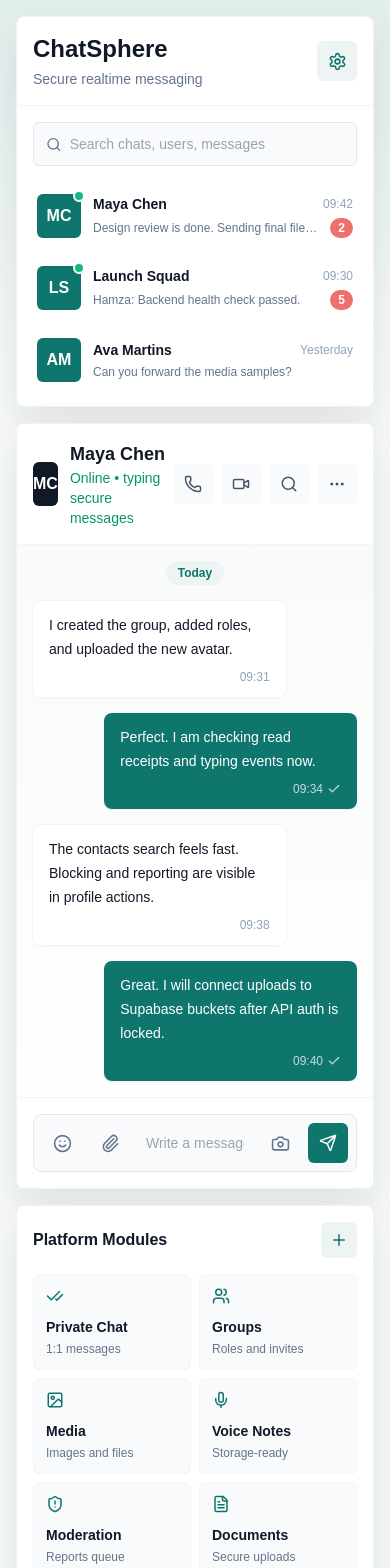
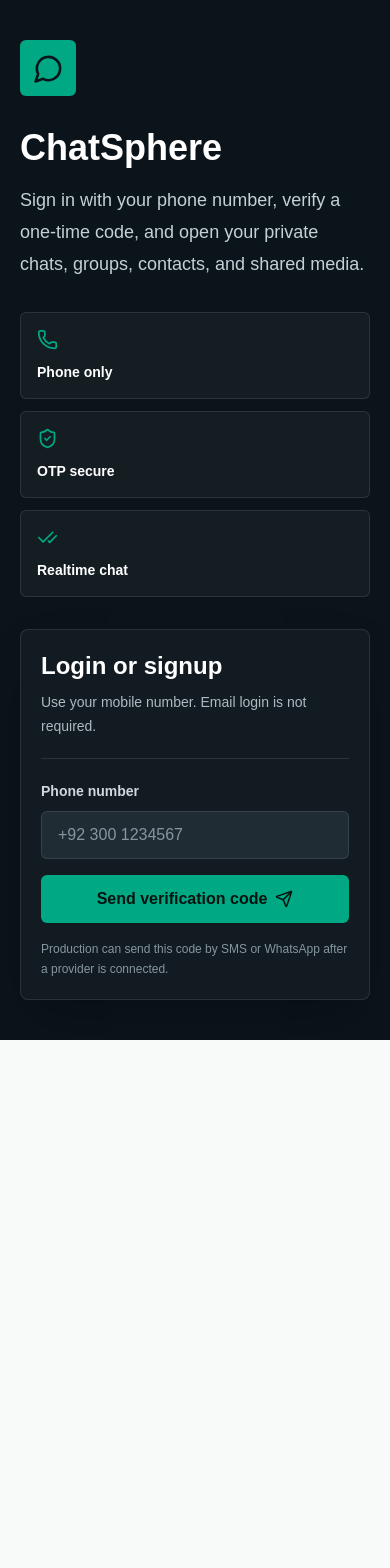
Before and after one commit to Mohsan2117/ChatSphere, a Next.js app in the folder frontend/: page / in a window 390 px wide. Shown: the top 1568 px of the page. After the commit the page ends 1040 px from the top, so only its background shows below. Built offline with nearby package versions, Linux system fonts and the light colour scheme.

Commit message:
Add phone login chat interface

```diff
--- a/frontend/src/components/AppShell.tsx
+++ b/frontend/src/components/AppShell.tsx
@@ -1,61 +1,204 @@
 "use client";
 
+import { FormEvent, useEffect, useMemo, useState } from "react";
 import {
-  Bell,
-  Camera,
-  Check,
-  ChevronDown,
-  MoreHorizontal,
+  CheckCheck,
+  FileText,
+  Image,
+  Loader2,
+  LogOut,
+  MessageCircle,
+  MoreVertical,
   Paperclip,
   Phone,
   Plus,
   Search,
   Send,
-  Settings,
-  Shield,
+  ShieldCheck,
   Smile,
   UserPlus,
-  Video
+  Users
 } from "lucide-react";
-import { chats, contacts, events, health, messages, modules } from "@/lib/data";
+import { chats, emptyContacts, messages } from "@/lib/data";
+
+type AuthStep = "phone" | "otp";
 
 export function AppShell() {
+  const [isAuthed, setIsAuthed] = useState(false);
+  const [authStep, setAuthStep] = useState<AuthStep>("phone");
+  const [phone, setPhone] = useState("");
+  const [otp, setOtp] = useState("");
+  const [selectedChatId, setSelectedChatId] = useState(chats[0]?.id ?? "");
+  const [hasMessages] = useState(true);
+
+  const selectedChat = useMemo(() => chats.find((chat) => chat.id === selectedChatId) ?? chats[0], [selectedChatId]);
+
+  useEffect(() => {
+    setIsAuthed(window.localStorage.getItem("chatsphere-auth") === "true");
+  }, []);
+
+  function requestCode(event: FormEvent<HTMLFormElement>) {
+    event.preventDefault();
+    if (phone.trim().length < 8) return;
+    setAuthStep("otp");
+  }
+
+  function verifyCode(event: FormEvent<HTMLFormElement>) {
+    event.preventDefault();
+    if (otp.trim().length < 4) return;
+    window.localStorage.setItem("chatsphere-auth", "true");
+    setIsAuthed(true);
+  }
+
+  function logout() {
+    window.localStorage.removeItem("chatsphere-auth");
+    setIsAuthed(false);
+    setAuthStep("phone");
+    setOtp("");
+  }
+
+  if (!isAuthed) {
     return (
-    <main className="min-h-screen px-4 py-4 text-ink sm:px-6 lg:px-8">
-      <section className="mx-auto grid max-w-7xl gap-4 lg:grid-cols-[320px_minmax(0,1fr)_300px]">
-        <aside className="overflow-hidden rounded-lg border border-black/5 bg-white shadow-panel">
-          <div className="flex items-center justify-between border-b border-slate-100 px-4 py-4">
-            <div>
-              <h1 className="text-2xl font-bold tracking-normal">ChatSphere</h1>
-              <p className="mt-1 text-sm text-slate-500">Secure realtime messaging</p>
+      <main className="min-h-screen bg-[#0b141a] text-white">
+        <section className="mx-auto grid min-h-screen max-w-6xl items-center gap-8 px-5 py-10 lg:grid-cols-[1fr_420px]">
+          <div className="max-w-2xl">
+            <div className="flex h-14 w-14 items-center justify-center rounded-md bg-[#00a884] text-[#0b141a]">
+              <MessageCircle size={31} />
             </div>
-            <button aria-label="Open settings" className="grid h-10 w-10 place-items-center rounded-md bg-mist text-lagoon">
-              <Settings size={19} />
+            <h1 className="mt-8 text-4xl font-bold tracking-normal sm:text-5xl">ChatSphere</h1>
+            <p className="mt-4 max-w-xl text-lg leading-8 text-[#c3d0d6]">
+              Sign in with your phone number, verify a one-time code, and open your private chats, groups, contacts, and shared media.
+            </p>
+            <div className="mt-8 grid max-w-xl gap-3 sm:grid-cols-3">
+              {[
+                ["Phone only", Phone],
+                ["OTP secure", ShieldCheck],
+                ["Realtime chat", CheckCheck]
+              ].map(([label, Icon]) => (
+                <div key={label as string} className="rounded-md border border-white/10 bg-white/[0.04] p-4">
+                  <Icon className="text-[#00a884]" size={21} />
+                  <div className="mt-3 text-sm font-bold">{label as string}</div>
+                </div>
+              ))}
+            </div>
+          </div>
+
+          <div className="rounded-lg border border-white/10 bg-[#111b21] p-5 shadow-2xl">
+            <div className="border-b border-white/10 pb-5">
+              <h2 className="text-2xl font-bold">{authStep === "phone" ? "Login or signup" : "Enter code"}</h2>
+              <p className="mt-2 text-sm leading-6 text-[#aebac1]">
+                {authStep === "phone"
+                  ? "Use your mobile number. Email login is not required."
+                  : `We sent a demo verification code to ${phone}.`}
+              </p>
+            </div>
+
+            {authStep === "phone" ? (
+              <form className="mt-5 space-y-4" onSubmit={requestCode}>
+                <label className="block">
+                  <span className="text-sm font-semibold text-[#d1d7db]">Phone number</span>
+                  <input
+                    value={phone}
+                    onChange={(event) => setPhone(event.target.value)}
+                    className="mt-2 h-12 w-full rounded-md border border-white/10 bg-[#202c33] px-4 text-white outline-none placeholder:text-[#8696a0]"
+                    placeholder="+92 300 1234567"
+                    inputMode="tel"
+                  />
+                </label>
+                <button className="flex h-12 w-full items-center justify-center gap-2 rounded-md bg-[#00a884] font-bold text-[#06130f]">
+                  Send verification code
+                  <Send size={18} />
+                </button>
+                <p className="text-xs leading-5 text-[#8696a0]">
+                  Production can send this code by SMS or WhatsApp after a provider is connected.
+                </p>
+              </form>
+            ) : (
+              <form className="mt-5 space-y-4" onSubmit={verifyCode}>
+                <label className="block">
+                  <span className="text-sm font-semibold text-[#d1d7db]">Verification code</span>
+                  <input
+                    value={otp}
+                    onChange={(event) => setOtp(event.target.value)}
+                    className="mt-2 h-12 w-full rounded-md border border-white/10 bg-[#202c33] px-4 text-white outline-none placeholder:text-[#8696a0]"
+                    placeholder="123456"
+                    inputMode="numeric"
+                  />
+                </label>
+                <button className="flex h-12 w-full items-center justify-center gap-2 rounded-md bg-[#00a884] font-bold text-[#06130f]">
+                  Verify and continue
+                  <Loader2 size={18} />
+                </button>
+                <button type="button" onClick={() => setAuthStep("phone")} className="h-11 w-full rounded-md border border-white/10 text-sm font-bold text-[#d1d7db]">
+                  Change phone number
+                </button>
+              </form>
+            )}
+          </div>
+        </section>
+      </main>
+    );
+  }
+
+  return (
+    <main className="min-h-screen bg-[#111b21] text-[#e9edef]">
+      <section className="grid min-h-screen lg:grid-cols-[505px_minmax(0,1fr)]">
+        <aside className="border-r border-[#313d45] bg-[#111b21]">
+          <header className="flex items-center justify-between px-7 py-7">
+            <h1 className="text-3xl font-bold tracking-normal">Chats</h1>
+            <div className="flex items-center gap-5 text-[#d1d7db]">
+              <button aria-label="New chat" className="hover:text-white">
+                <Plus size={25} />
+              </button>
+              <button aria-label="Logout" className="hover:text-white" onClick={logout}>
+                <LogOut size={22} />
+              </button>
+              <button aria-label="More options" className="hover:text-white">
+                <MoreVertical size={25} />
               </button>
             </div>
+          </header>
 
-          <div className="p-4">
-            <label className="flex h-11 items-center gap-2 rounded-md border border-slate-200 bg-slate-50 px-3 text-sm text-slate-500">
-              <Search size={17} />
-              <input className="w-full bg-transparent text-ink outline-none" placeholder="Search chats, users, messages" />
+          <div className="px-7">
+            <label className="flex h-14 items-center gap-4 rounded-full bg-[#2a3942] px-5 text-[#aebac1]">
+              <Search size={24} />
+              <input className="w-full bg-transparent text-lg outline-none placeholder:text-[#aebac1]" placeholder="Search or start a new chat" />
             </label>
           </div>
 
-          <div className="space-y-1 px-2 pb-3">
-            {chats.map((chat) => (
-              <button key={chat.id} className="flex w-full items-center gap-3 rounded-md px-3 py-3 text-left hover:bg-mist">
-                <span className="relative grid h-11 w-11 shrink-0 place-items-center rounded-md bg-lagoon font-bold text-white">
+          <div className="flex gap-2 px-7 py-4">
+            {["All", "Unread", "Favourites"].map((filter, index) => (
+              <button
+                key={filter}
+                className={`rounded-full border px-4 py-2 text-lg font-semibold ${
+                  index === 0 ? "border-[#0b6b56] bg-[#0b3b31] text-[#98ffd4]" : "border-[#2a3942] text-[#aebac1]"
+                }`}
+              >
+                {filter}
+              </button>
+            ))}
+          </div>
+
+          <div className="h-[calc(100vh-188px)] overflow-y-auto px-3 pb-5">
+            {(hasMessages ? chats : emptyContacts).map((chat) => (
+              <button
+                key={chat.id}
+                onClick={() => setSelectedChatId(chat.id)}
+                className={`flex w-full items-center gap-5 rounded-lg px-5 py-4 text-left ${
+                  selectedChatId === chat.id ? "ring-2 ring-[#00a884]" : "hover:bg-[#202c33]"
+                }`}
+              >
+                <span className={`grid h-16 w-16 shrink-0 place-items-center rounded-full ${chat.color} text-xl font-bold text-white`}>
                   {chat.avatar}
-                  {chat.online ? <span className="absolute -right-1 -top-1 h-3 w-3 rounded-full border-2 border-white bg-emerald-500" /> : null}
                 </span>
                 <span className="min-w-0 flex-1">
-                  <span className="flex items-center justify-between gap-2">
-                    <strong className="truncate text-sm">{chat.name}</strong>
-                    <span className="text-xs text-slate-400">{chat.time}</span>
+                  <span className="flex items-center justify-between gap-3">
+                    <strong className="truncate text-xl">{chat.name}</strong>
+                    <span className="text-sm font-semibold text-[#aebac1]">{chat.time}</span>
                   </span>
-                  <span className="mt-1 flex items-center justify-between gap-2">
-                    <span className="truncate text-xs text-slate-500">{chat.preview}</span>
-                    {chat.unread ? <span className="rounded-full bg-coral px-2 py-0.5 text-xs font-bold text-white">{chat.unread}</span> : null}
+                  <span className="mt-2 flex items-center justify-between gap-3">
+                    <span className="truncate text-lg text-[#aebac1]">{chat.preview}</span>
+                    {chat.unread ? <span className="rounded-full bg-[#00a884] px-2 py-0.5 text-xs font-bold text-[#06130f]">{chat.unread}</span> : null}
                   </span>
                 </span>
               </button>
@@ -63,136 +206,71 @@ export function AppShell() {
           </div>
         </aside>
 
-        <section className="overflow-hidden rounded-lg border border-black/5 bg-white shadow-panel">
-          <header className="flex items-center justify-between border-b border-slate-100 px-4 py-4">
-            <div className="flex items-center gap-3">
-              <div className="grid h-11 w-11 place-items-center rounded-md bg-ink font-bold text-white">MC</div>
-              <div>
-                <h2 className="text-lg font-bold">Maya Chen</h2>
-                <p className="text-sm text-emerald-600">Online • typing secure messages</p>
+        <section className="flex min-h-screen flex-col bg-[#0b141a]">
+          {selectedChat ? (
+            <>
+              <header className="flex h-[77px] items-center justify-between border-b border-[#202c33] bg-[#202c33] px-6">
+                <div className="flex min-w-0 items-center gap-4">
+                  <span className={`grid h-12 w-12 place-items-center rounded-full ${selectedChat.color} font-bold text-white`}>{selectedChat.avatar}</span>
+                  <div className="min-w-0">
+                    <h2 className="truncate text-xl font-bold">{selectedChat.name}</h2>
+                    <p className="text-sm text-[#aebac1]">{selectedChat.online ? "online" : "last seen recently"}</p>
                   </div>
                 </div>
-            <div className="flex items-center gap-2">
-              {[Phone, Video, Search, MoreHorizontal].map((Icon, index) => (
-                <button key={index} className="grid h-10 w-10 place-items-center rounded-md bg-slate-50 text-slate-600 hover:bg-mist" aria-label="Conversation action">
-                  <Icon size={18} />
-                </button>
-              ))}
+                <div className="flex items-center gap-6 text-[#d1d7db]">
+                  <Search size={24} />
+                  <MoreVertical size={24} />
                 </div>
               </header>
 
-          <div className="flex min-h-[560px] flex-col bg-[linear-gradient(180deg,#f8fbfa,#ffffff)]">
-            <div className="flex-1 space-y-4 overflow-hidden p-4 sm:p-6">
-              <div className="mx-auto w-fit rounded-full bg-mist px-3 py-1 text-xs font-semibold text-lagoon">Today</div>
+              <div className="flex-1 space-y-4 overflow-y-auto px-6 py-6">
+                <div className="mx-auto w-fit rounded-md bg-[#182229] px-3 py-2 text-sm text-[#aebac1]">Today</div>
                 {messages.map((message) => (
                   <div key={message.id} className={`flex ${message.mine ? "justify-end" : "justify-start"}`}>
-                  <div className={`max-w-[78%] rounded-lg px-4 py-3 shadow-sm ${message.mine ? "bg-lagoon text-white" : "bg-white text-ink ring-1 ring-slate-100"}`}>
-                    <div className="text-sm leading-6">{message.body}</div>
-                    <div className={`mt-2 flex items-center justify-end gap-1 text-xs ${message.mine ? "text-white/75" : "text-slate-400"}`}>
+                    <div className={`max-w-[70%] rounded-md px-4 py-2 shadow ${message.mine ? "bg-[#005c4b]" : "bg-[#202c33]"}`}>
+                      <p className="text-base leading-7">{message.body}</p>
+                      <div className="mt-1 flex justify-end gap-1 text-xs text-[#aebac1]">
                         {message.time}
-                      {message.mine ? <Check size={14} /> : null}
+                        {message.mine ? <CheckCheck size={16} className="text-[#53bdeb]" /> : null}
                       </div>
                     </div>
                   </div>
                 ))}
               </div>
 
-            <div className="border-t border-slate-100 bg-white p-4">
-              <div className="flex items-center gap-2 rounded-lg border border-slate-200 bg-slate-50 p-2">
-                <button aria-label="Add emoji" className="grid h-10 w-10 place-items-center rounded-md text-slate-500 hover:bg-white">
-                  <Smile size={19} />
+              <footer className="flex min-h-[72px] items-center gap-3 bg-[#202c33] px-5">
+                <button aria-label="Emoji" className="text-[#aebac1]">
+                  <Smile size={26} />
                 </button>
-                <button aria-label="Attach file" className="grid h-10 w-10 place-items-center rounded-md text-slate-500 hover:bg-white">
-                  <Paperclip size={19} />
+                <button aria-label="Attach" className="text-[#aebac1]">
+                  <Paperclip size={26} />
                 </button>
-                <input className="min-w-0 flex-1 bg-transparent px-2 text-sm outline-none" placeholder="Write a message" />
-                <button aria-label="Open camera" className="grid h-10 w-10 place-items-center rounded-md text-slate-500 hover:bg-white">
-                  <Camera size={19} />
+                <input className="h-12 min-w-0 flex-1 rounded-lg bg-[#2a3942] px-5 text-lg outline-none placeholder:text-[#aebac1]" placeholder="Type a message" />
+                <button aria-label="Send" className="grid h-12 w-12 place-items-center rounded-full bg-[#00a884] text-[#06130f]">
+                  <Send size={22} />
                 </button>
-                <button aria-label="Send message" className="grid h-10 w-10 place-items-center rounded-md bg-lagoon text-white">
-                  <Send size={18} />
+              </footer>
+            </>
+          ) : (
+            <div className="flex flex-1 items-center justify-center">
+              <div className="grid grid-cols-3 gap-14 text-center">
+                {[
+                  ["Send document", FileText],
+                  ["Add contact", UserPlus],
+                  ["Create group", Users],
+                  ["Share media", Image]
+                ].map(([label, Icon]) => (
+                  <button key={label as string} className="group">
+                    <span className="mx-auto grid h-20 w-20 place-items-center rounded-full bg-[#2a3942] text-[#d1d7db] group-hover:bg-[#00a884] group-hover:text-[#06130f]">
+                      <Icon size={32} />
+                    </span>
+                    <span className="mt-4 block text-lg font-semibold">{label as string}</span>
                   </button>
+                ))}
               </div>
             </div>
-          </div>
+          )}
         </section>
-
-        <aside className="space-y-4">
-          <section className="rounded-lg border border-black/5 bg-white p-4 shadow-panel">
-            <div className="flex items-center justify-between">
-              <h2 className="font-bold">Platform Modules</h2>
-              <button aria-label="Add module" className="grid h-9 w-9 place-items-center rounded-md bg-mist text-lagoon">
-                <Plus size={18} />
-              </button>
-            </div>
-            <div className="mt-4 grid grid-cols-2 gap-2">
-              {modules.map((item) => (
-                <div key={item.label} className="rounded-md border border-slate-100 bg-slate-50 p-3">
-                  <item.icon className="text-lagoon" size={18} />
-                  <div className="mt-3 text-sm font-bold">{item.label}</div>
-                  <div className="mt-1 text-xs text-slate-500">{item.value}</div>
-                </div>
-              ))}
-            </div>
-          </section>
-
-          <section className="rounded-lg border border-black/5 bg-white p-4 shadow-panel">
-            <div className="flex items-center justify-between">
-              <h2 className="font-bold">Realtime Events</h2>
-              <ChevronDown size={18} className="text-slate-400" />
-            </div>
-            <div className="mt-4 flex flex-wrap gap-2">
-              {events.map((event) => (
-                <span key={event} className="rounded-md bg-mist px-2.5 py-1 text-xs font-semibold text-lagoon">
-                  {event}
-                </span>
-              ))}
-            </div>
-          </section>
-
-          <section className="rounded-lg border border-black/5 bg-white p-4 shadow-panel">
-            <div className="flex items-center justify-between">
-              <h2 className="font-bold">Contacts</h2>
-              <UserPlus size={18} className="text-lagoon" />
-            </div>
-            <div className="mt-3 space-y-3">
-              {contacts.map((contact) => (
-                <div key={contact.name} className="flex items-center justify-between gap-3">
-                  <div>
-                    <div className="text-sm font-bold">{contact.name}</div>
-                    <div className="text-xs text-slate-500">{contact.meta}</div>
-                  </div>
-                  <span className="rounded-md bg-slate-100 px-2 py-1 text-xs text-slate-600">{contact.status}</span>
-                </div>
-              ))}
-            </div>
-          </section>
-
-          <section className="rounded-lg border border-black/5 bg-ink p-4 text-white shadow-panel">
-            <div className="flex items-center gap-2">
-              <Shield size={18} className="text-gold" />
-              <h2 className="font-bold">System Readiness</h2>
-            </div>
-            <div className="mt-4 space-y-3">
-              {health.map((item) => (
-                <div key={item.label} className="flex items-center justify-between gap-2 text-sm">
-                  <span className="text-white/70">{item.label}</span>
-                  <strong className={item.state === "ready" ? "text-gold" : "text-white"}>{item.value}</strong>
-                </div>
-              ))}
-            </div>
-          </section>
-
-          <section className="rounded-lg border border-black/5 bg-white p-4 shadow-panel">
-            <div className="flex items-center gap-2">
-              <Bell size={18} className="text-coral" />
-              <h2 className="font-bold">Notifications</h2>
-            </div>
-            <p className="mt-3 text-sm leading-6 text-slate-600">
-              In-app notifications are modeled now; push delivery can be added after production auth and device tokens are enabled.
-            </p>
-          </section>
-        </aside>
       </section>
     </main>
   );
--- a/frontend/src/lib/data.ts
+++ b/frontend/src/lib/data.ts
@@ -1,33 +1,104 @@
-import { CheckCheck, CircleDot, FileText, Image, Mic, ShieldAlert, Users } from "lucide-react";
-
 export const chats = [
   {
-    id: "private-1",
-    name: "Maya Chen",
-    avatar: "MC",
-    type: "Private",
-    preview: "Design review is done. Sending final files now.",
-    time: "09:42",
-    unread: 2,
+    id: "nextgames",
+    name: "NextGames Prod",
+    avatar: "NG",
+    color: "bg-[#075e54]",
+    preview: "~NA: @ahmad khawaja Nextadge",
+    time: "Yesterday",
+    unread: 0,
     online: true
   },
   {
-    id: "group-1",
-    name: "Launch Squad",
-    avatar: "LS",
-    type: "Group",
-    preview: "Hamza: Backend health check passed.",
-    time: "09:30",
-    unread: 5,
+    id: "gameverse",
+    name: "GameVerse Studio",
+    avatar: "GV",
+    color: "bg-[#5b3b2a]",
+    preview: "Mam Nadia Gameverse removed ...",
+    time: "05/07/2026",
+    unread: 0,
+    online: false
+  },
+  {
+    id: "devs",
+    name: "Dev's Paradise",
+    avatar: "DP",
+    color: "bg-[#1f1b5d]",
+    preview: "+92 313 5067430 joined via an invite",
+    time: "Yesterday",
+    unread: 0,
     online: true
   },
   {
-    id: "private-2",
-    name: "Ava Martins",
-    avatar: "AM",
-    type: "Private",
-    preview: "Can you forward the media samples?",
+    id: "ahmad",
+    name: "ahmad khawaja Nextadge",
+    avatar: "AK",
+    color: "bg-[#6b7280]",
+    preview: "Ok",
+    time: "11:01 am",
+    unread: 0,
+    online: true
+  },
+  {
+    id: "amir",
+    name: "M Amir Raza",
+    avatar: "AR",
+    color: "bg-[#0f766e]",
+    preview: "Ok",
+    time: "10:59 am",
+    unread: 0,
+    online: true
+  },
+  {
+    id: "mubeen",
+    name: "Mubeen Ameen",
+    avatar: "MA",
+    color: "bg-[#6b442e]",
+    preview: "You reacted to: website main ne...",
+    time: "10:37 am",
+    unread: 1,
+    online: false
+  },
+  {
+    id: "bots",
+    name: "WE ARE BOTS",
+    avatar: "WB",
+    color: "bg-[#7f1d1d]",
+    preview: "+92 347 0630207: 10 UC",
+    time: "9:37 am",
+    unread: 3,
+    online: true
+  },
+  {
+    id: "ahsan",
+    name: "Ahsan",
+    avatar: "A",
+    color: "bg-[#92400e]",
+    preview: "Photo",
+    time: "9:03 am",
+    unread: 0,
+    online: false
+  },
+  {
+    id: "you",
+    name: "+92 304 3285741 (You)",
+    avatar: "YO",
+    color: "bg-[#854d0e]",
+    preview: "City Police Car Chase Games.apk",
     time: "Yesterday",
+    unread: 0,
+    online: true
+  }
+];
+
+export const emptyContacts = [
+  {
+    id: "empty-1",
+    name: "No messages yet",
+    avatar: "CS",
+    color: "bg-[#075e54]",
+    preview: "Add contacts to start chatting",
+    time: "",
     unread: 0,
     online: false
   }
@@ -36,69 +107,26 @@ export const chats = [
 export const messages = [
   {
     id: "m1",
-    author: "Maya",
-    body: "I created the group, added roles, and uploaded the new avatar.",
-    time: "09:31",
-    mine: false,
-    status: "seen"
+    body: "Assalam o Alaikum, the new ChatSphere UI is ready.",
+    time: "10:53 am",
+    mine: false
   },
   {
     id: "m2",
-    author: "You",
-    body: "Perfect. I am checking read receipts and typing events now.",
-    time: "09:34",
-    mine: true,
-    status: "delivered"
+    body: "Great. Phone login first, then this chat screen.",
+    time: "10:54 am",
+    mine: true
   },
   {
     id: "m3",
-    author: "Maya",
-    body: "The contacts search feels fast. Blocking and reporting are visible in profile actions.",
-    time: "09:38",
-    mine: false,
-    status: "seen"
+    body: "Contacts and groups will appear here after real database integration.",
+    time: "10:55 am",
+    mine: false
   },
   {
     id: "m4",
-    author: "You",
-    body: "Great. I will connect uploads to Supabase buckets after API auth is locked.",
-    time: "09:40",
-    mine: true,
-    status: "sent"
+    body: "Perfect. Next we connect real OTP and user sessions.",
+    time: "10:56 am",
+    mine: true
   }
 ];
-
-export const modules = [
-  { label: "Private Chat", value: "1:1 messages", icon: CheckCheck },
-  { label: "Groups", value: "Roles and invites", icon: Users },
-  { label: "Media", value: "Images and files", icon: Image },
-  { label: "Voice Notes", value: "Storage-ready", icon: Mic },
-  { label: "Moderation", value: "Reports queue", icon: ShieldAlert },
-  { label: "Documents", value: "Secure uploads", icon: FileText }
-];
-
-export const events = [
-  "connect",
-  "join_chat",
-  "send_message",
-  "typing",
-  "delivered",
-  "seen",
-  "online",
-  "new_message"
-];
-
-export const contacts = [
-  { name: "Hamza Ali", status: "Online", meta: "Backend engineer" },
-  { name: "Lina Torres", status: "Away", meta: "Product manager" },
-  { name: "Noah Reed", status: "Blocked", meta: "Spam report pending" }
-];
-
-export const health = [
-  { label: "Latency target", value: "<300ms", state: "ready" },
-  { label: "Availability", value: "99.9%", state: "ready" },
-  { label: "JWT auth", value: "Planned", state: "pending" },
-  { label: "Rate limits", value: "Planned", state: "pending" }
-];
-
-export { CircleDot };
```
Lines whose indentation alone changed are shown as unchanged.
